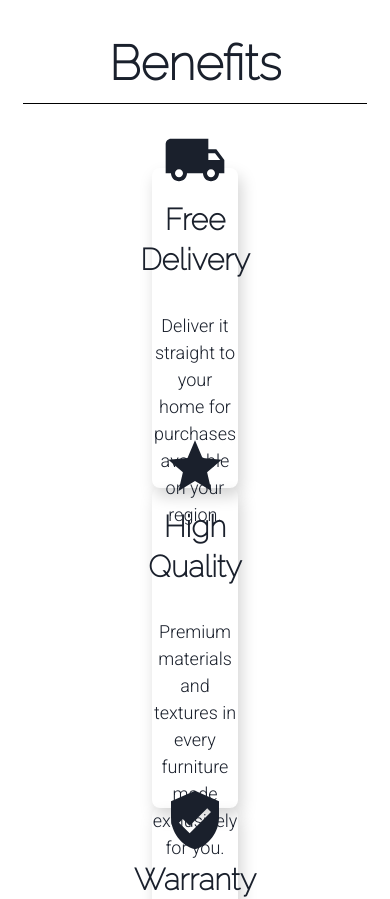
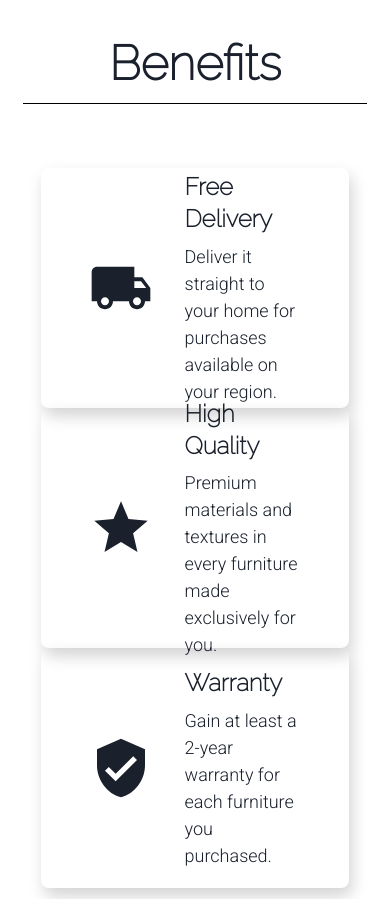
Before and after one commit to DerianMelvin/homepage-hydiv-chakra, a React (Create React App) app: page / in a window 390 px wide. Shown: the part 2680-3579 px from the top of the page. Built offline with nearby package versions, Linux system fonts and the light colour scheme.

Commit message:
Adjust ContentBenefits to use media queries - Adjust props - Adjust styling properties

```diff
--- a/src/components/2-Benefits/ContentBenefits.jsx
+++ b/src/components/2-Benefits/ContentBenefits.jsx
@@ -1,25 +1,33 @@
 import { Flex, Heading, Text, Icon } from "@chakra-ui/react";
 
-const ContentBenefits = ({ heading, text, icon }) => {
+const ContentBenefits = ({ heading, text, icon, mediaLargerThan1024 }) => {
   return (
     <Flex
-      p="2rem"
-      height="20rem"
-      width="25%"
-      direction="column"
+      p={mediaLargerThan1024 ? "2rem" : "3rem"}
+      height={mediaLargerThan1024 ? "23rem" : "15rem"}
+      width={mediaLargerThan1024 ? "30%" : "90%"}
+      direction={mediaLargerThan1024 ? "column" : "row"}
       align="center"
       justify="center"
-      textAlign="center"
       boxShadow="0.2rem 0.5rem 1rem lightGrey"
       borderRadius="0.5rem"
     >
-      <Icon as={icon} mb="0.5rem" boxSize="4rem" />
-      <Heading as="h3" mb="2rem" size="xl">
-        {heading}
-      </Heading>
-      <Text fontSize="lg">
-        {text}
-      </Text>
+      <Icon
+        as={icon}
+        boxSize="4rem"
+        mb={mediaLargerThan1024 ? "0.5rem" : "0"}
+        mr={mediaLargerThan1024 ? "0" : "2rem"}
+      />
+
+      <Flex
+        direction="column"
+        textAlign={mediaLargerThan1024 ? "center" : "left"}
+      >
+        <Heading as="h3" size="lg" mb={mediaLargerThan1024 ? "2rem" : "0.5rem"}>
+          {heading}
+        </Heading>
+        <Text fontSize="lg">{text}</Text>
+      </Flex>
     </Flex>
   );
 };
```
